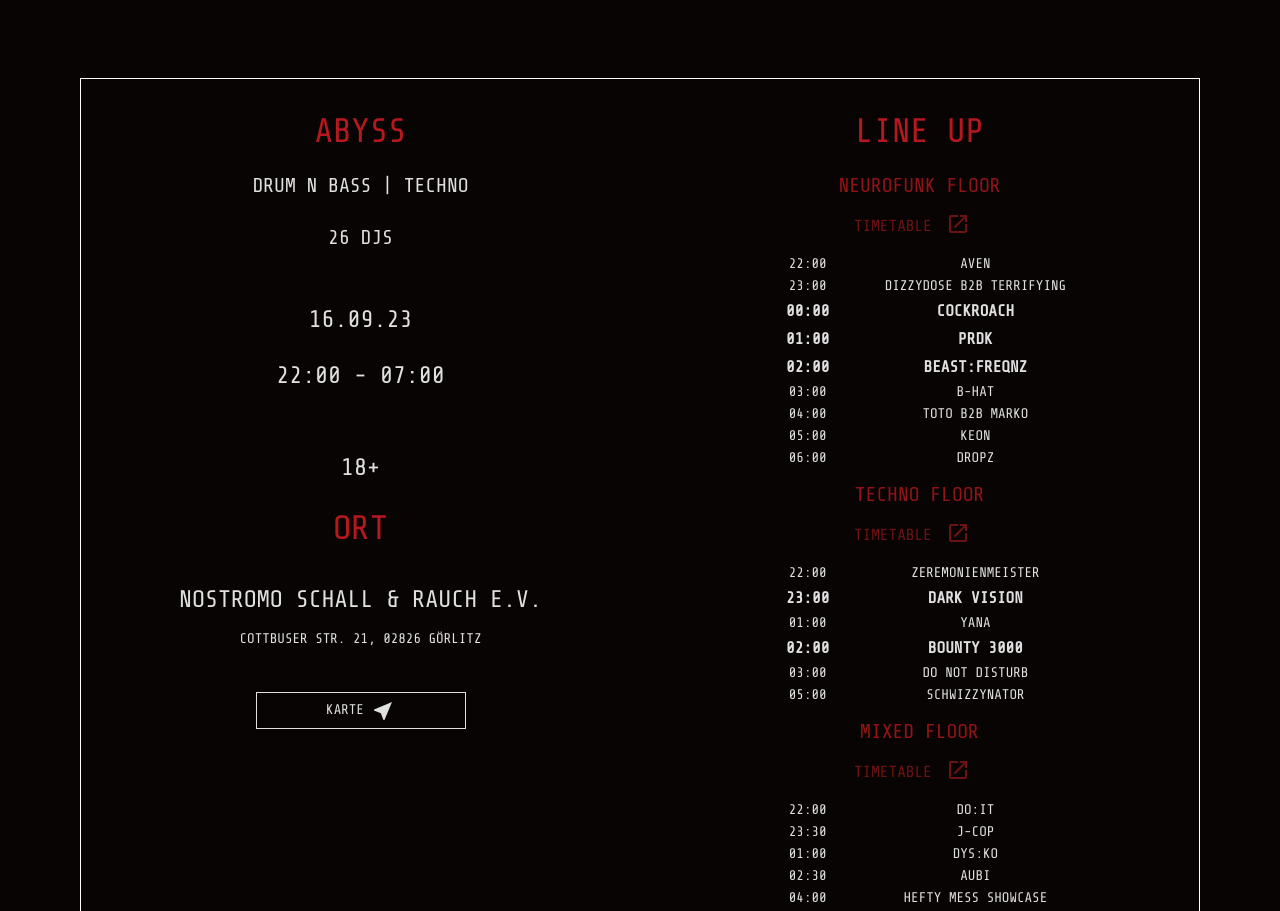
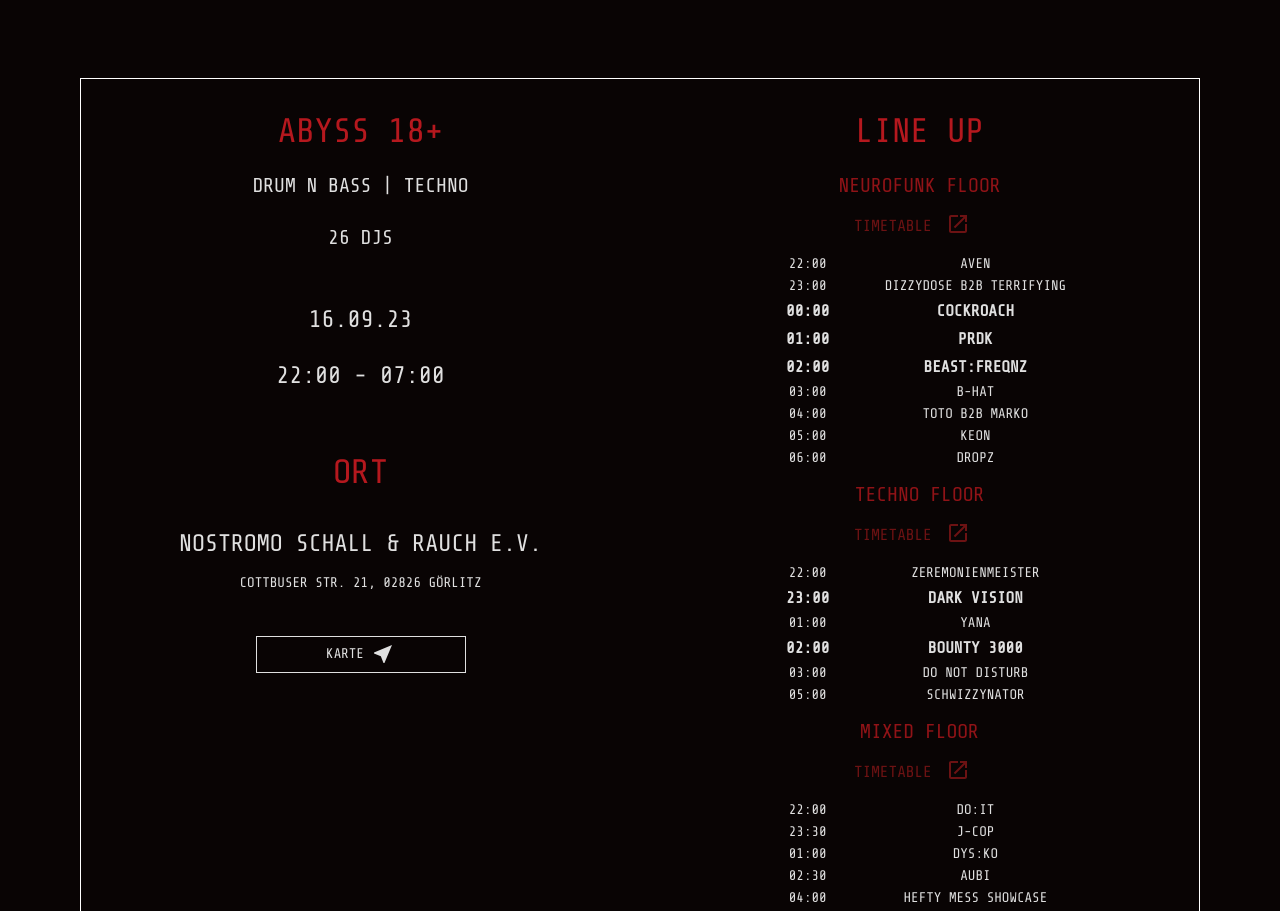
Before and after one commit to Waescheklammer/NocturnalDemons, a React (Create React App) app: page /details in a window 1280 px wide. Shown: the part 820-1731 px from the top of the page. Built offline with nearby package versions, Linux system fonts and the light colour scheme.

Commit message:
moved 18+

```diff
--- a/src/features/main/details/Details.tsx
+++ b/src/features/main/details/Details.tsx
@@ -116,7 +116,7 @@ export const Details = () => {
                 color: !matchesPhone ? "primary.main" : "#883CC0",
               }}
             >
-              {events.name}
+              {events.name} 18+
             </ContentText>
             <ContentText variant={"h6"} sx={{ mb: "1em" }}>
               {events.genre}
@@ -129,9 +129,6 @@ export const Details = () => {
             </ContentText>
             <ContentText variant={"h5"} sx={{ mb: "2.5em" }}>
               {events.timeStart} - {events.timeEnd}
-            </ContentText>
-            <ContentText variant={"h5"} sx={{ mb: "1em" }}>
-              18+
             </ContentText>
             <ContentText
               variant={"h4"}
```
